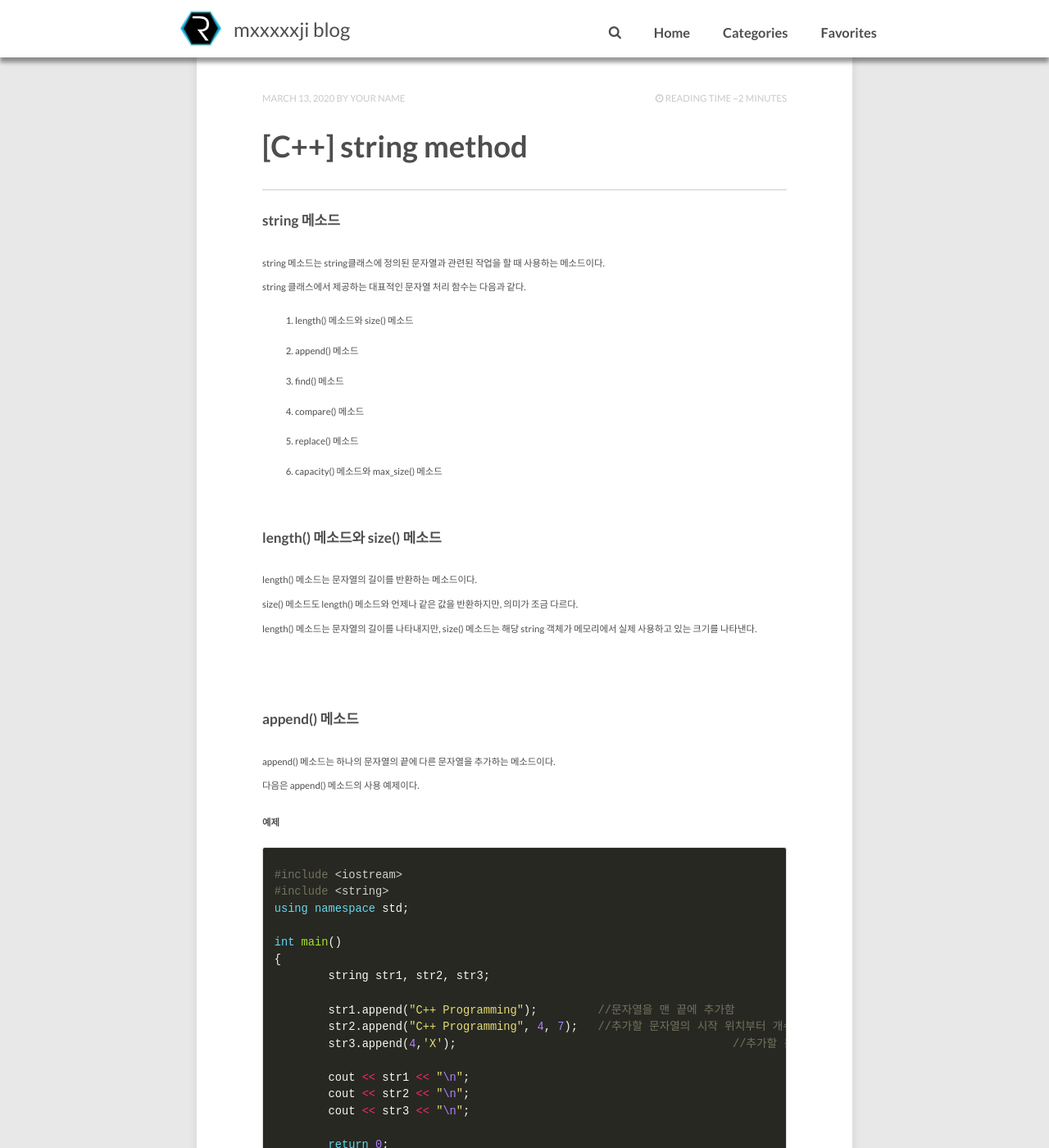
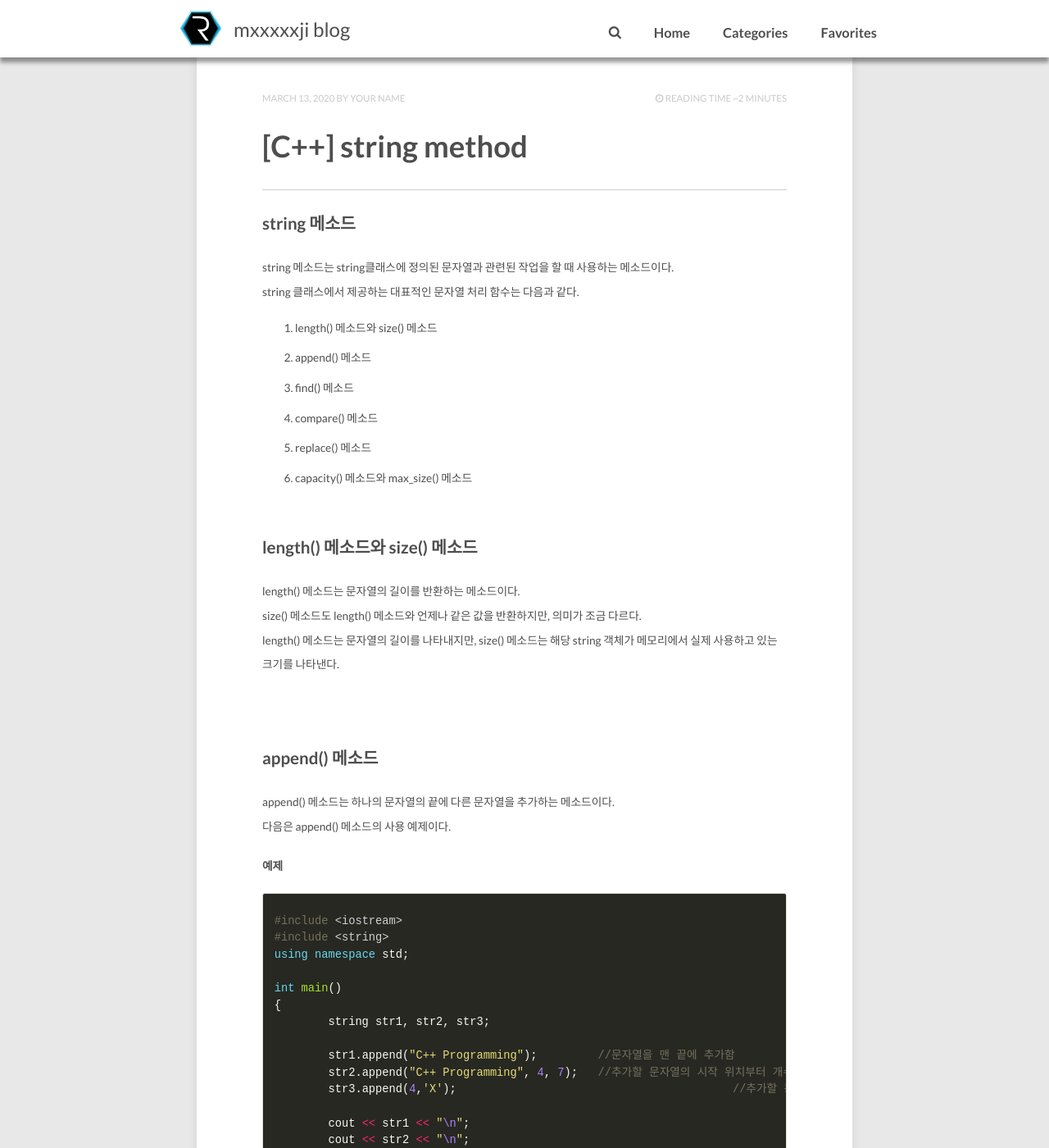
Before and after one commit to mxxxxxji/Mxxxxxji.github.io, a Jekyll site: the page built from index.html, in a window 1280 px wide and 1400 px high, scrolled down 287 px. Shown: the whole window at 82% size. Built offline with Jekyll 4.4.1, drawn with Linux system fonts in a browser that asks for light colours; nearby versions of some CDN libraries; the list of posts is cut into pages by our own code; comment, search, counter and statistics services are not loaded.

Commit message:
Update _page.scss

```diff
--- a/_sass/_page.scss
+++ b/_sass/_page.scss
@@ -19,7 +19,7 @@ body {
 	background-color: $header-color;
 }
 .entry-content {
-	@include font-size(10);
+	@include font-size(12);
 	// Dotted line underlines for links
 	p > a,
 	li > a {
```
